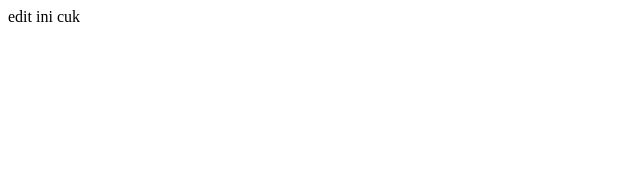
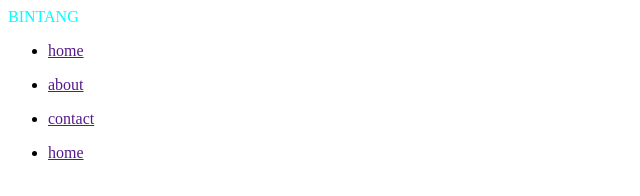
Before and after one commit to bintang2m/LagiBelajar, a plain HTML site: page index.html in a window 1280 px wide. Shown: the whole page, without its empty margins (0-640 px from the left). Drawn offline with Linux system fonts and the light colour scheme.

Commit message:
berisi cuk

```diff
--- a/index.html
+++ b/index.html
@@ -1 +1,49 @@
-edit ini cuk
+<!DOCTYPE html>
+<html lang="en">
+<head>
+    <meta charset="UTF-8">
+    <meta name="viewport" content="width=device-width, initial-scale=1.0">
+    <title>awowkowkwowkwwkkwowkwwowkwk</title>
+</head>
+<body>
+    <nav>
+        <header>
+            <div class="logo-text" style="">
+                <span style="color: aqua;">BINTANG</span>
+            </div>
+        </header>
+        <div class="nev-menu">
+            <div class="menu">
+                <ul class="menu-link">
+                    <li>
+                        <a href="">
+                            <span class="link-text">home</span>
+                        </a>
+                    </li>
+                </ul>
+                <ul class="menu-link">
+                    <li>
+                        <a href="">
+                            <span class="link-text">about</span>
+                        </a>
+                    </li>
+                </ul>
+                <ul class="menu-link">
+                    <li>
+                        <a href="">
+                            <span class="link-text">contact</span>
+                        </a>
+                    </li>
+                </ul>
+                <ul class="menu-link">
+                    <li>
+                        <a href="">
+                            <span class="link-text">home</span>
+                        </a>
+                    </li>
+                </ul>
+            </div>
+        </div>
+    </nav>
+</body>
+</html>
```
